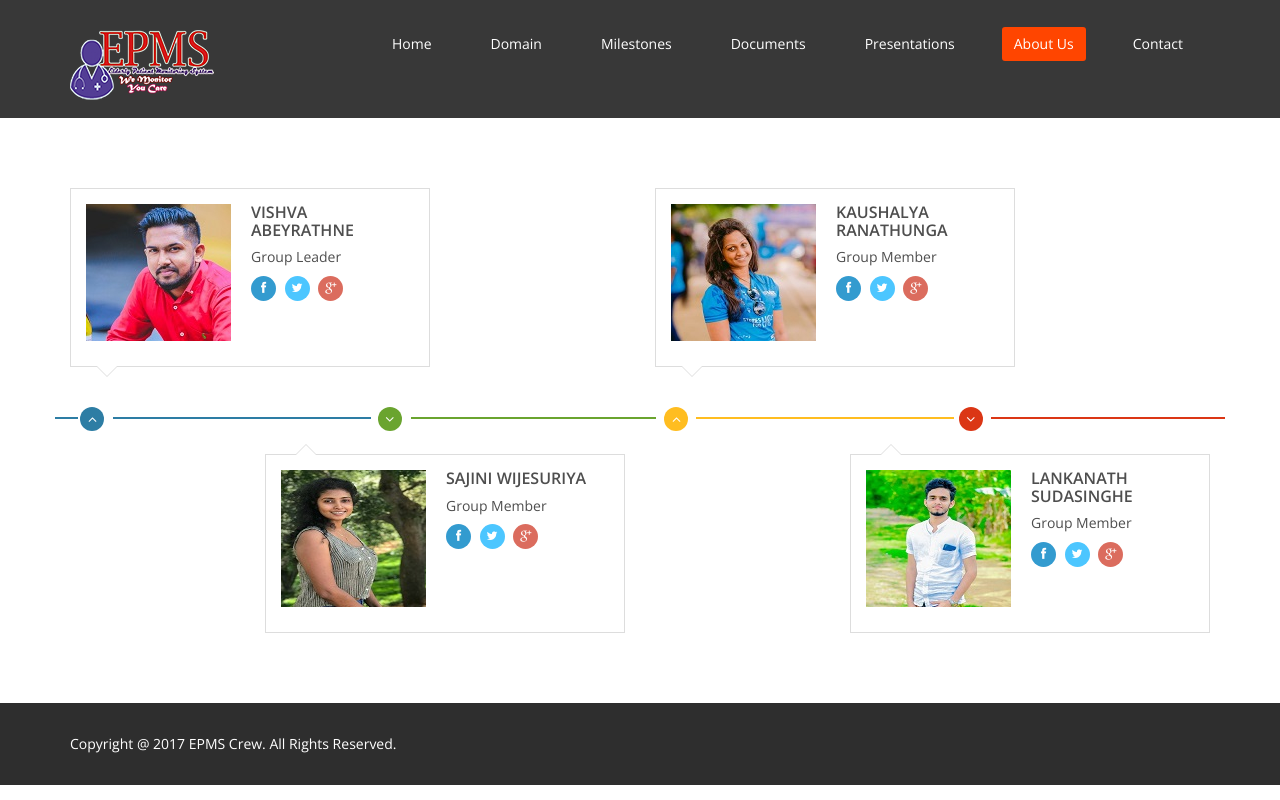
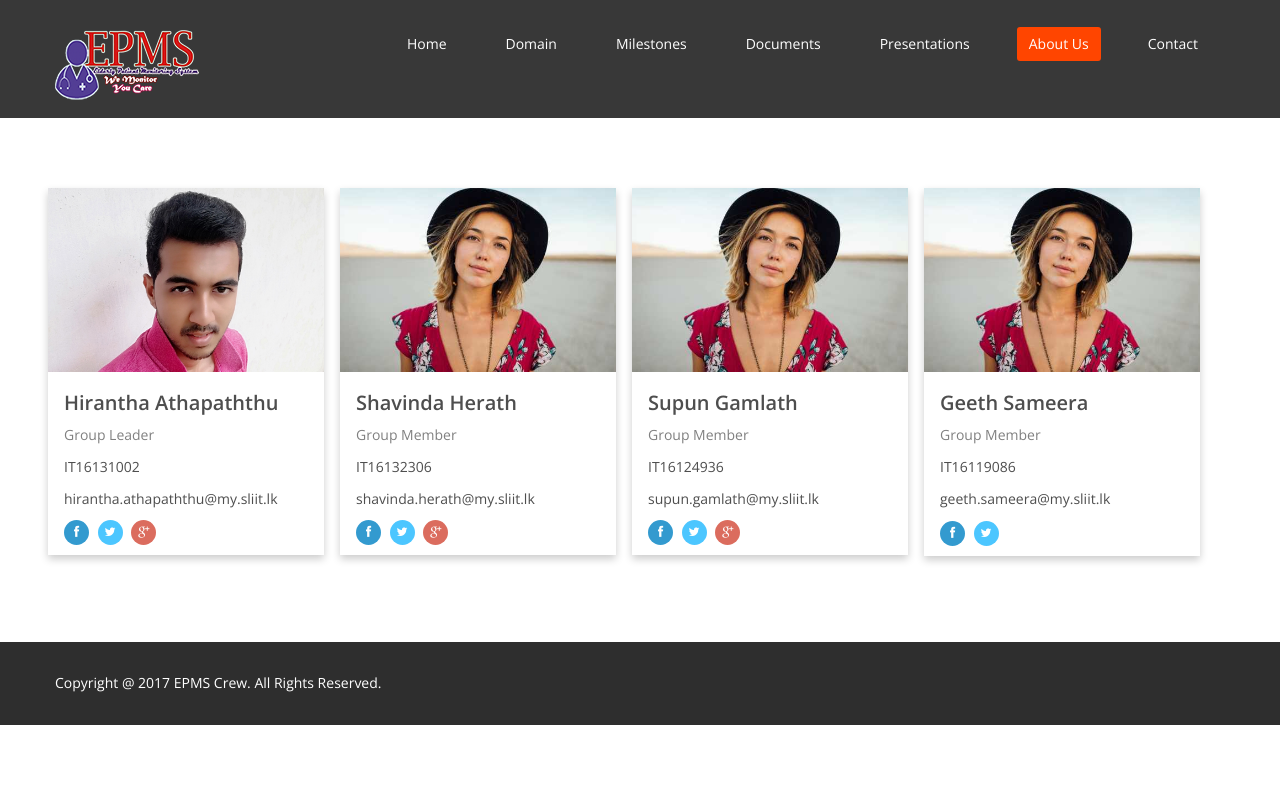
Before and after one commit to hiranthaA/rtelp-website, a PHP site: page /about-us.html in a window 1280 px wide. Run offline with PHP 8.4, Linux system fonts and the light colour scheme.

Commit message:
about us added

```diff
--- a/about-us.html
+++ b/about-us.html
@@ -61,128 +61,78 @@
 
     <section id="about-us">
         <div class="container">
-
-
-
-
-
-
-
-
 			<!-- our-team -->
 			<div class="team">
-			<!-- <div class="center wow fadeInDown">
-					<h2>Team of Corlate</h2>
-					<p class="lead">Lorem ipsum dolor sit amet, consectetur adipisicing elit, sed do eiusmod tempor incididunt ut <br> et dolore magna aliqua. Ut enim ad minim veniam</p>
-				</div>-->
 
-				<div class="row clearfix">
-					<div class="col-md-4 col-sm-6">
-						<div class="single-profile-top wow fadeInDown" data-wow-duration="1000ms" data-wow-delay="300ms">
-							<div class="media">
-								<div class="pull-left">
-									<a href="#"><img class="media-object" src="images/man1.jpg" alt=""></a>
-								</div>
-								<div class="media-body">
-									<h4>Vishva Abeyrathne</h4>
-									<h5>Group Leader</h5>
-
-
+					<div class="row">
+						<div class="columnx">
+							<div class="cardx">
+							<img src="images/hir.jpg" alt="Jane" style="width:100%">
+							<div class="containerx">
+								<h2>Hirantha Athapaththu</h2>
+								<p class="titlex">Group Leader</p>
+								<p>IT16131002</p>
+								<p>hirantha.athapaththu@my.sliit.lk</p>
 								<ul class="social_icons">
-										<li><a href="https://www.facebook.com/vila.khan.7"><i class="fa fa-facebook"></i></a></li>
+									<li><a href="https://www.facebook.com/hirantha.athapaththu"><i class="fa fa-facebook"></i></a></li>
 									<li><a href="#"><i class="fa fa-twitter"></i></a></li>
 									<li><a href="#"><i class="fa fa-google-plus"></i></a></li>
 								</ul>
 							</div>
-							</div><!--/.media -->
-							<p></p>
 							</div>
-					</div><!--/.col-lg-4 -->
-
-
-					<div class="col-md-4 col-sm-6 col-md-offset-2">
-						<div class="single-profile-top wow fadeInDown" data-wow-duration="1000ms" data-wow-delay="300ms">
-							<div class="media">
-								<div class="pull-left">
-									<a href="#"><img class="media-object" src="images/man2.jpg" alt=""></a>
 						</div>
-								<div class="media-body">
-									<h4>Kaushalya Ranathunga</h4>
-									<h5>Group Member</h5>
-
+						<div class="columnx">
+							<div class="cardx">
+							<img src="images/team1.jpg" alt="Mike" style="width:100%">
+							<div class="containerx">
+								<h2>Shavinda Herath</h2>
+								<p class="titlex">Group Member</p>
+								<p>IT16132306</p>
+								<p>shavinda.herath@my.sliit.lk</p>
 								<ul class="social_icons">
-										<li><a href="https://www.facebook.com/kaushalya.ranathunga.5"><i class="fa fa-facebook"></i></a></li>
+										<li><a href="https://www.facebook.com/hirantha.athapaththu"><i class="fa fa-facebook"></i></a></li>
 									<li><a href="#"><i class="fa fa-twitter"></i></a></li>
 									<li><a href="#"><i class="fa fa-google-plus"></i></a></li>
 								</ul>
 							</div>
-							</div><!--/.media -->
-							<p></p>
 							</div>
-					</div><!--/.col-lg-4 -->
-				</div> <!--/.row -->
-				<div class="row team-bar">
-					<div class="first-one-arrow hidden-xs">
-						<hr>
 						</div>
-					<div class="first-arrow hidden-xs">
-						<hr> <i class="fa fa-angle-up"></i>
-					</div>
-					<div class="second-arrow hidden-xs">
-						<hr> <i class="fa fa-angle-down"></i>
-					</div>
-					<div class="third-arrow hidden-xs">
-						<hr> <i class="fa fa-angle-up"></i>
-					</div>
-					<div class="fourth-arrow hidden-xs">
-						<hr> <i class="fa fa-angle-down"></i>
-					</div>
-				</div> <!--skill_border-->
-
-				<div class="row clearfix">
-					<div class="col-md-4 col-sm-6 col-md-offset-2">
-						<div class="single-profile-bottom wow fadeInUp" data-wow-duration="1000ms" data-wow-delay="600ms">
-							<div class="media">
-								<div class="pull-left">
-									<a href="#"><img class="media-object" src="images/man3.jpg" alt=""></a>
-								</div>
-
-								<div class="media-body">
-									<h4>Sajini Wijesuriya</h4>
-									<h5>Group Member</h5>
-
+						<div class="columnx">
+							<div class="cardx">
+							<img src="images/team1.jpg" alt="John" style="width:100%">
+							<div class="containerx">
+								<h2>Supun Gamlath</h2>
+								<p class="titlex">Group Member</p>
+								<p>IT16124936</p>
+								<p>supun.gamlath@my.sliit.lk</p>
 								<ul class="social_icons">
-										<li><a href="https://www.facebook.com/sajini.chathurangi"><i class="fa fa-facebook"></i></a></li>
+										<li><a href="https://www.facebook.com/hirantha.athapaththu"><i class="fa fa-facebook"></i></a></li>
 									<li><a href="#"><i class="fa fa-twitter"></i></a></li>
 									<li><a href="#"><i class="fa fa-google-plus"></i></a></li>
 								</ul>
 							</div>
-							</div><!--/.media -->
-							<p></p>
 							</div>
 						</div>
-					<div class="col-md-4 col-sm-6 col-md-offset-2">
-						<div class="single-profile-bottom wow fadeInUp" data-wow-duration="1000ms" data-wow-delay="600ms">
-							<div class="media">
-								<div class="pull-left">
-									<a href="#"><img class="media-object" src="images/man4.jpg" alt=""></a>
-								</div>
-								<div class="media-body">
-									<h4>Lankanath Sudasinghe</h4>
-									<h5>Group Member</h5>
-
+						<div class="columnx">
+							<div class="cardx">
+							<img src="images/team1.jpg" alt="John" style="width:100%">
+							<div class="containerx">
+								<h2>Geeth Sameera</h2>
+								<p class="titlex">Group Member</p>
+								<p>IT16119086</p>
+								<p>geeth.sameera@my.sliit.lk</p>
 								<ul class="social_icons">
-										<li><a href="https://www.facebook.com/lankanaths"><i class="fa fa-facebook"></i></a></li>
+										<li><a href="https://www.facebook.com/hirantha.athapaththu"><i class="fa fa-facebook"></i></a></li>
 									<li><a href="#"><i class="fa fa-twitter"></i></a></li>
-										<li><a href="#"><i class="fa fa-google-plus"></i></a></li>
+									<li><a href="#"><i class="fab fa-linkedin"></i></a></li>
 								</ul>
 							</div>
-							</div><!--/.media -->
-							<p></p>
 							</div>
 						</div>
-				</div>	<!--/.row-->
-			</div><!--section-->
+					</div>
+
+
+			</div><!--team-->
 		</div><!--/.container-->
     </section><!--/about-us-->
 
--- a/css/main.css
+++ b/css/main.css
@@ -2524,3 +2524,55 @@ shortcodes page css
   display: inline-block;
   margin-left: 15px;
 }
+
+*, *:before, *:after {
+  box-sizing: inherit;
+}
+
+.columnx {
+  float: left;
+  width: 23%;
+  margin-bottom: 16px;
+  padding: 0 8px;
+}
+
+@media screen and (max-width: 650px) {
+  .columnx {
+    width: 100%;
+    display: block;
+  }
+}
+
+.cardx {
+  box-shadow: 0 4px 8px 0 rgba(0, 0, 0, 0.2);
+}
+
+.containerx {
+  padding: 0 16px;
+}
+
+.containerx::after, .row::after {
+  content: "";
+  clear: both;
+  display: table;
+}
+
+.titlex {
+  color: grey;
+}
+
+.buttonx {
+  border: none;
+  outline: 0;
+  display: inline-block;
+  padding: 8px;
+  color: white;
+  background-color: #000;
+  text-align: center;
+  cursor: pointer;
+  width: 100%;
+}
+
+.buttonx:hover {
+  background-color: #555;
+}
```
Also changed, not shown: images/hir.jpg (added), images/team1.jpg (added). Lines whose indentation alone changed are shown as unchanged.
